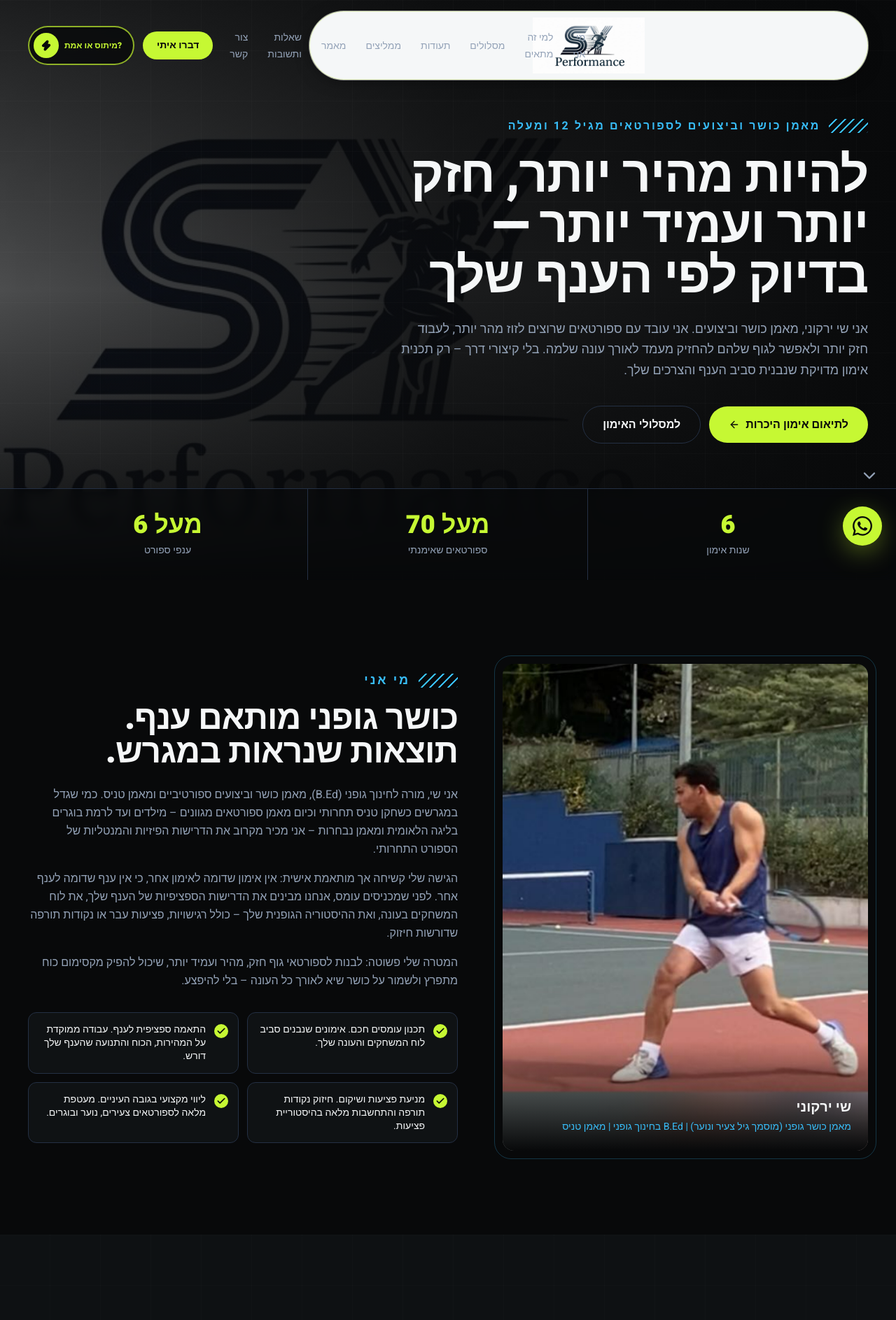
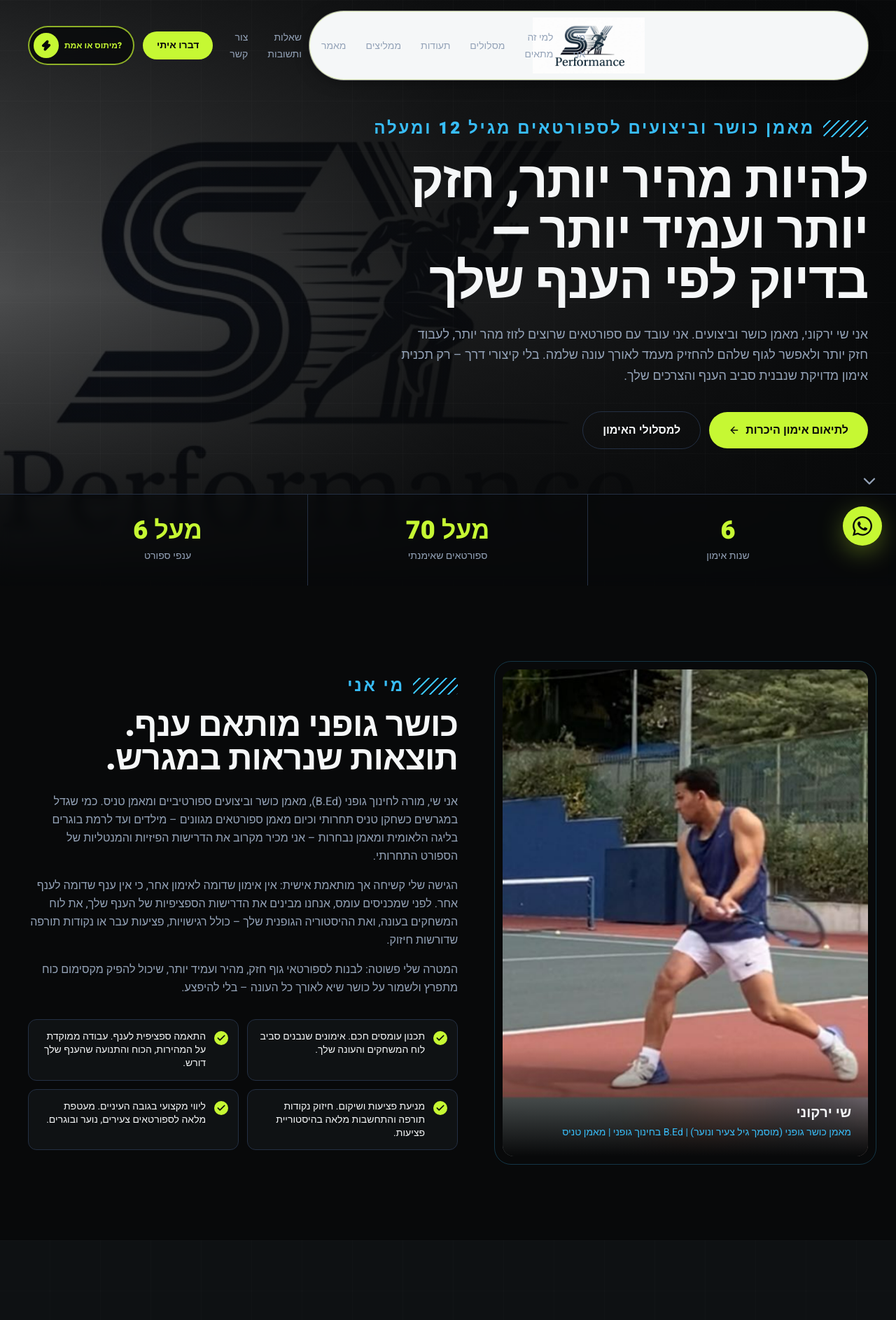
Before and after one commit to shaiyarkoni/sy-performance, a Next.js app: page / in a window 1280 px wide. Shown: the top 1887 px of the page at 70% size. Built offline with nearby package versions, Linux system fonts and the light colour scheme.

Commit message:
Make section and hero eyebrow titles clearly larger.
Co-authored-by: Cursor <cursoragent@cursor.com>

```diff
--- a/src/components/site/about.tsx
+++ b/src/components/site/about.tsx
@@ -27,8 +27,8 @@ export function About({ about }: { about: SiteContent["about"] }) {
         <div>
           <Reveal>
             <div className="flex items-center gap-3">
-              <span className="stripes h-4 w-12 shrink-0 rounded-sm sm:h-5 sm:w-14" />
-              <span className="text-base font-bold tracking-[0.16em] text-accent-cool uppercase sm:text-lg">
+              <span className="stripes h-5 w-14 shrink-0 rounded-sm sm:h-6 sm:w-16" />
+              <span className="text-xl font-black tracking-[0.12em] text-accent-cool uppercase sm:text-2xl">
                 {about.eyebrow}
               </span>
             </div>
--- a/src/components/site/hero.tsx
+++ b/src/components/site/hero.tsx
@@ -31,8 +31,8 @@ export function Hero({ hero, whatsappHref }: HeroProps) {
 
       <div className="shell relative flex flex-1 flex-col justify-center py-16">
         <div className="flex items-center gap-3">
-          <span className="stripes h-5 w-14 rounded-sm" />
-          <span className="text-sm font-bold tracking-[0.16em] text-accent-cool uppercase sm:text-base">
+          <span className="stripes h-5 w-14 rounded-sm sm:h-6 sm:w-16" />
+          <span className="text-xl font-black tracking-[0.12em] text-accent-cool uppercase sm:text-2xl">
             {hero.kicker}
           </span>
         </div>
--- a/src/components/ui/section-heading.tsx
+++ b/src/components/ui/section-heading.tsx
@@ -22,8 +22,8 @@ export function SectionHeading({
       <div
         className={`flex items-center gap-3 ${centered ? "justify-center" : ""}`}
       >
-        <span className="stripes h-4 w-12 shrink-0 rounded-sm sm:h-5 sm:w-14" />
-        <span className="text-base font-bold tracking-[0.16em] text-accent-cool uppercase sm:text-lg">
+        <span className="stripes h-5 w-14 shrink-0 rounded-sm sm:h-6 sm:w-16" />
+        <span className="text-xl font-black tracking-[0.12em] text-accent-cool uppercase sm:text-2xl">
           {eyebrow}
         </span>
       </div>
```
